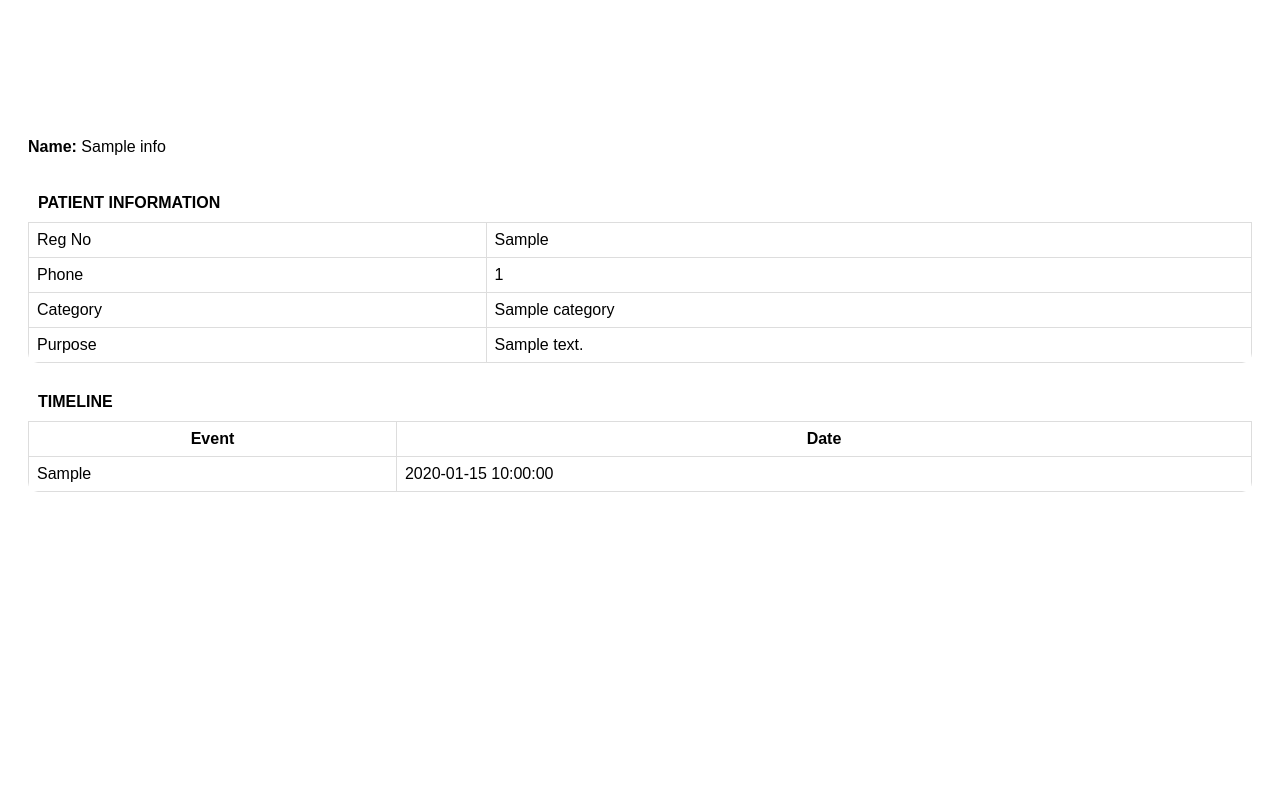
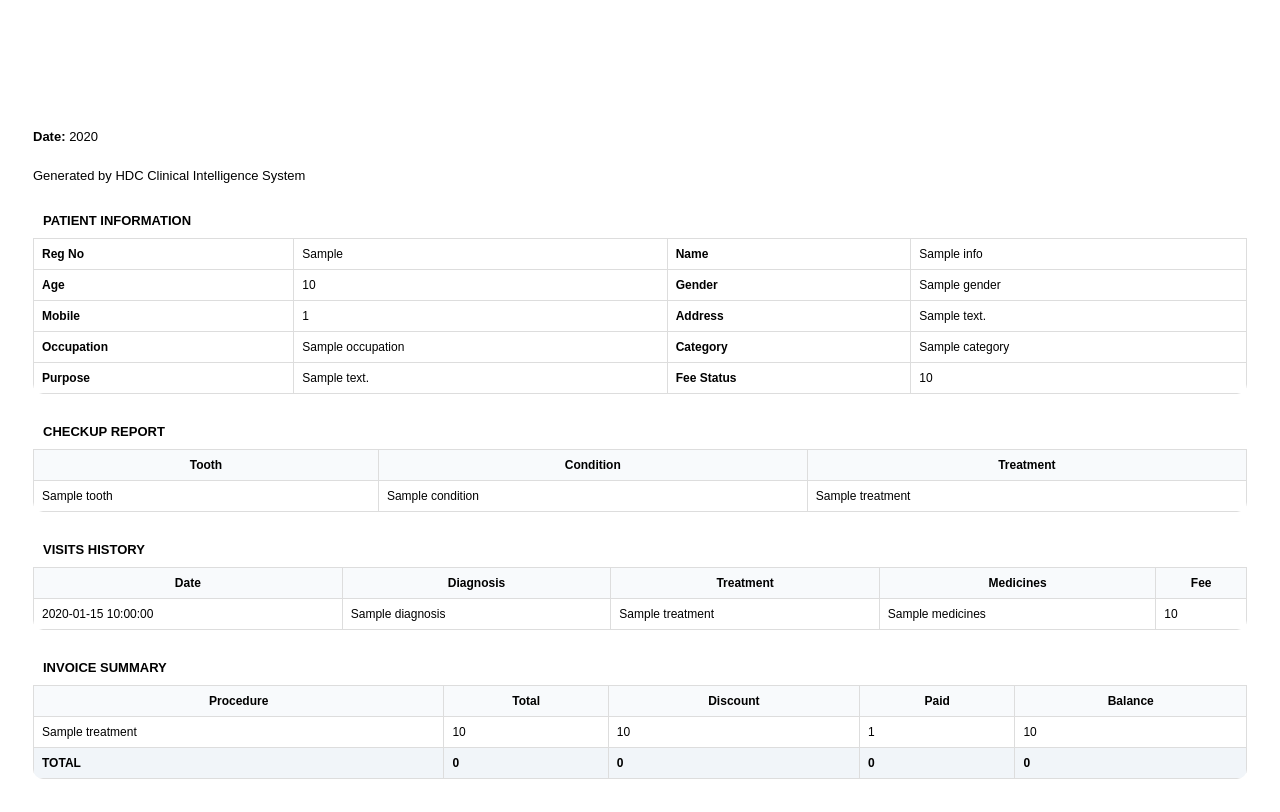
Before and after one commit to khabeerilham1-creator/pis-backend-clean-new, a Python web app: template app/templates/patient_file.html in a window 1280 px wide. Before the commit the page ends 492 px from the top, so only its background shows below. Run offline with Jinja, Linux system fonts and the light colour scheme; the template is opened without the code that fills it: most values are stand-ins (such as "Sample title", 1, 10 or a date in 2020).

Commit message:
fix patient file pdf invoice calculations and layout

```diff
--- a/app/templates/patient_file.html
+++ b/app/templates/patient_file.html
@@ -23,7 +23,8 @@
 
 body{
 font-family:Arial;
-padding:20px;
+padding:25px;
+font-size:13px;
 }
 
 h1{
@@ -56,6 +57,11 @@
 th,td{
 border:1px solid #ddd;
 padding:8px;
+font-size:12px;
+}
+
+th{
+background:#f8fafc;
 }
 
 .badge{
@@ -68,25 +74,38 @@
 font-weight:bold;
 }
 
+.total{
+font-weight:bold;
+background:#f1f5f9;
+}
+
 </style>
 
 </head>
 
 <body>
 
-<h1>Patient File</h1>
+<h1>HDC Holistic Domain of Creativity</h1>
 
 <div style="display:flex;justify-content:space-between;">
 
 <div>
-<b>Name:</b> {{info.name}}
+<b>Date:</b> {{year}}
 </div>
 
 <div class="badge">
-{{info.colour_code | upper}}
+{{info.category}}
 </div>
 
 </div>
+
+<p>
+Generated by HDC Clinical Intelligence System
+</p>
+
+<!-- ========================= -->
+<!-- PATIENT INFO -->
+<!-- ========================= -->
 
 <div class="section">
 
@@ -97,47 +116,111 @@
 <table>
 
 <tr>
-<td>Reg No</td>
+<td><b>Reg No</b></td>
 <td>{{info.reg_no}}</td>
+
+<td><b>Name</b></td>
+<td>{{info.name}}</td>
 </tr>
 
 <tr>
-<td>Phone</td>
-<td>{{info.mobile_number}}</td>
+<td><b>Age</b></td>
+<td>{{info.age}}</td>
+
+<td><b>Gender</b></td>
+<td>{{info.gender}}</td>
 </tr>
 
 <tr>
-<td>Category</td>
+<td><b>Mobile</b></td>
+<td>{{info.mobile_number}}</td>
+
+<td><b>Address</b></td>
+<td>{{info.address}}</td>
+</tr>
+
+<tr>
+<td><b>Occupation</b></td>
+<td>{{info.occupation}}</td>
+
+<td><b>Category</b></td>
 <td>{{info.category}}</td>
 </tr>
 
 <tr>
-<td>Purpose</td>
+<td><b>Purpose</b></td>
 <td>{{info.purpose_of_visit}}</td>
+
+<td><b>Fee Status</b></td>
+<td>{{info.fee_status}}</td>
 </tr>
 
 </table>
 
 </div>
 
+<!-- ========================= -->
+<!-- CHECKUP -->
+<!-- ========================= -->
+
 <div class="section">
 
 <div class="title">
-TIMELINE
+CHECKUP REPORT
 </div>
 
 <table>
 
 <tr>
-<th>Event</th>
-<th>Date</th>
+<th>Tooth</th>
+<th>Condition</th>
+<th>Treatment</th>
 </tr>
 
-{% for t in timeline %}
+{% for c in checkups %}
+    {% for t in c.tasks %}
 
 <tr>
-<td>{{t.event_type}}</td>
-<td>{{t.created_at}}</td>
+<td>{{t.tooth}}</td>
+<td>{{t.condition}}</td>
+<td>{{t.treatment}}</td>
+</tr>
+
+    {% endfor %}
+{% endfor %}
+
+</table>
+
+</div>
+
+<!-- ========================= -->
+<!-- VISITS -->
+<!-- ========================= -->
+
+<div class="section">
+
+<div class="title">
+VISITS HISTORY
+</div>
+
+<table>
+
+<tr>
+<th>Date</th>
+<th>Diagnosis</th>
+<th>Treatment</th>
+<th>Medicines</th>
+<th>Fee</th>
+</tr>
+
+{% for v in visits %}
+
+<tr>
+<td>{{v.date}}</td>
+<td>{{v.diagnosis}}</td>
+<td>{{v.treatment}}</td>
+<td>{{v.medicines}}</td>
+<td>{{v.fee}}</td>
 </tr>
 
 {% endfor %}
@@ -146,5 +229,82 @@
 
 </div>
 
+<!-- ========================= -->
+<!-- INVOICE -->
+<!-- ========================= -->
+
+<div class="section">
+
+<div class="title">
+INVOICE SUMMARY
+</div>
+
+<table>
+
+<tr>
+<th>Procedure</th>
+<th>Total</th>
+<th>Discount</th>
+<th>Paid</th>
+<th>Balance</th>
+</tr>
+
+{% set grand_total = 0 %}
+{% set grand_discount = 0 %}
+{% set grand_paid = 0 %}
+
+{% for i in billing %}
+
+{% set total = i.amount or 0 %}
+{% set discount = i.discount or 0 %}
+{% set paid = i.paid or 0 %}
+{% set balance = total - discount - paid %}
+
+<tr>
+
+<td>
+
+{% for r in i.rows %}
+{{r.treatment}}{% if not loop.last %}, {% endif %}
+{% endfor %}
+
+</td>
+
+<td>{{total}}</td>
+
+<td>{{discount}}</td>
+
+<td>{{paid}}</td>
+
+<td>{{balance}}</td>
+
+</tr>
+
+{% set grand_total = grand_total + total %}
+{% set grand_discount = grand_discount + discount %}
+{% set grand_paid = grand_paid + paid %}
+
+{% endfor %}
+
+<tr class="total">
+
+<td>TOTAL</td>
+
+<td>{{grand_total}}</td>
+
+<td>{{grand_discount}}</td>
+
+<td>{{grand_paid}}</td>
+
+<td>
+{{grand_total - grand_discount - grand_paid}}
+</td>
+
+</tr>
+
+</table>
+
+</div>
+
 </body>
 </html>
```
